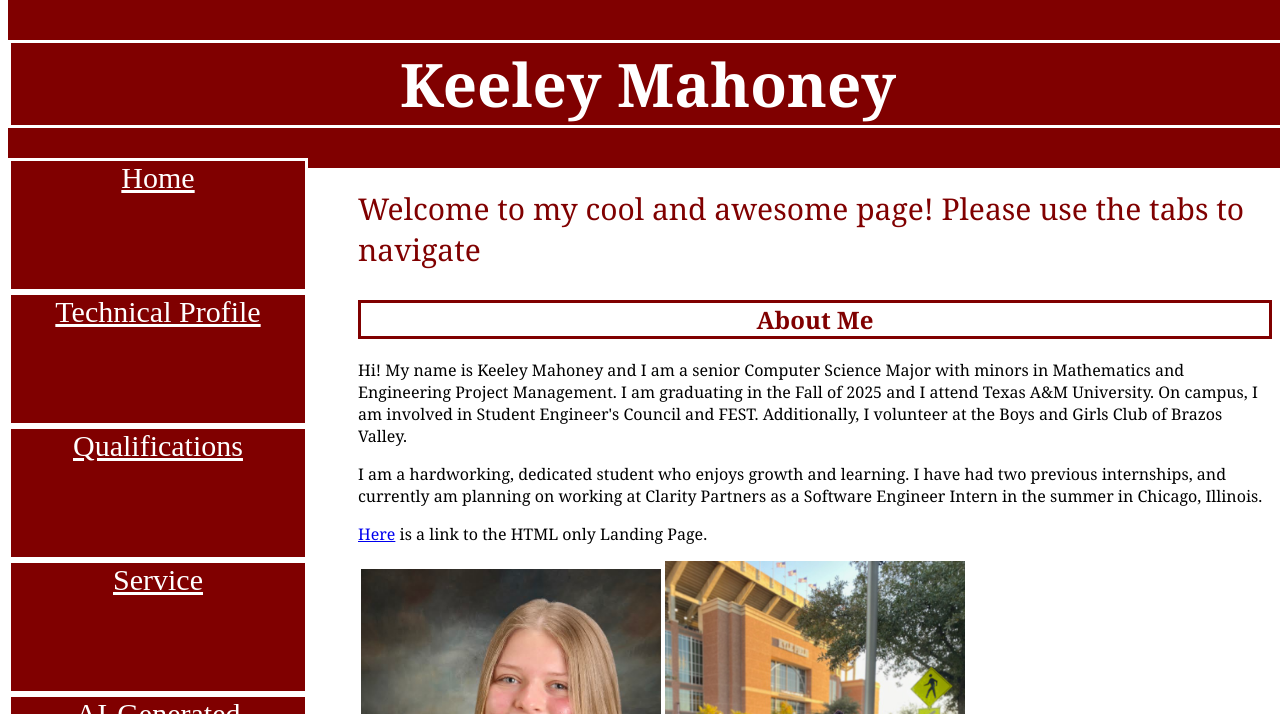
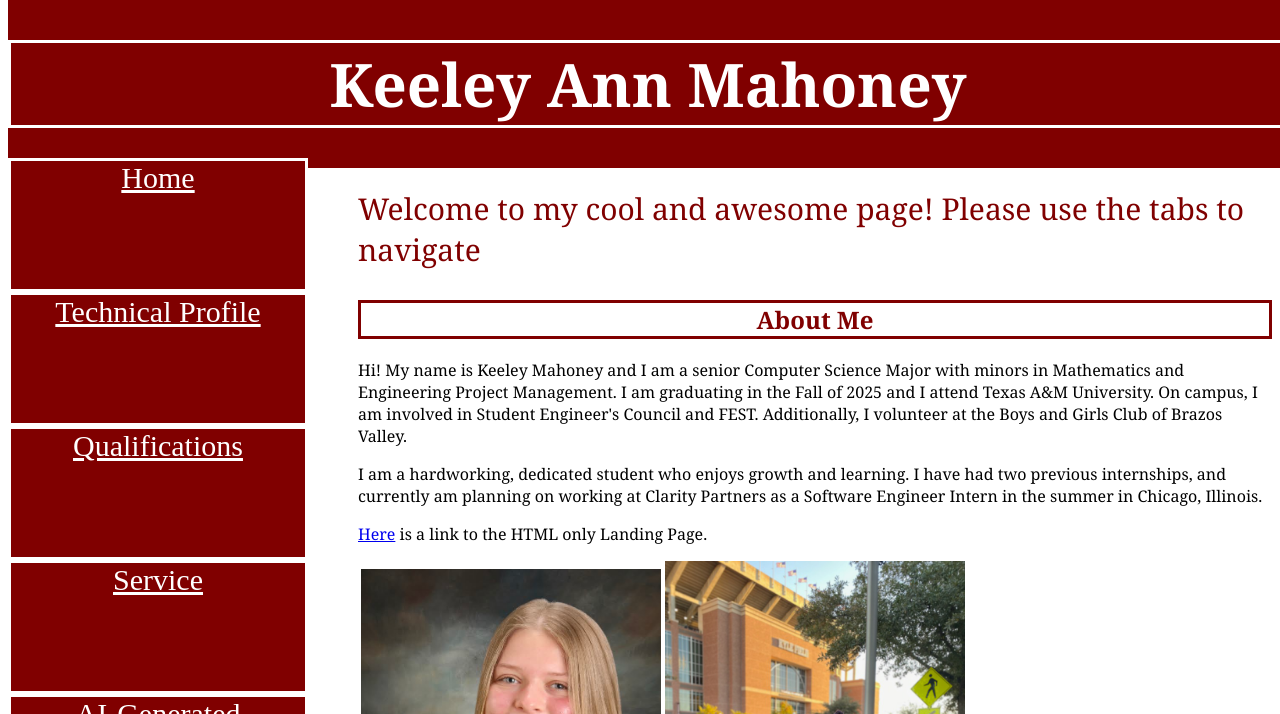
Before and after one commit to keeleymahoney/Project3, a plain HTML site: page index.html in a window 1280 px wide. Shown: the top 714 px of the page. Drawn offline with Linux system fonts and the light colour scheme.

Commit message:
final change

```diff
--- a/index.html
+++ b/index.html
@@ -9,7 +9,7 @@
   <body>
     <script src = 'functions.js'></script>
     <header>
-      <h1>Keeley Mahoney</h1>
+      <h1>Keeley Ann Mahoney</h1>
     </header>
 
     <div id = "navigation">
```
